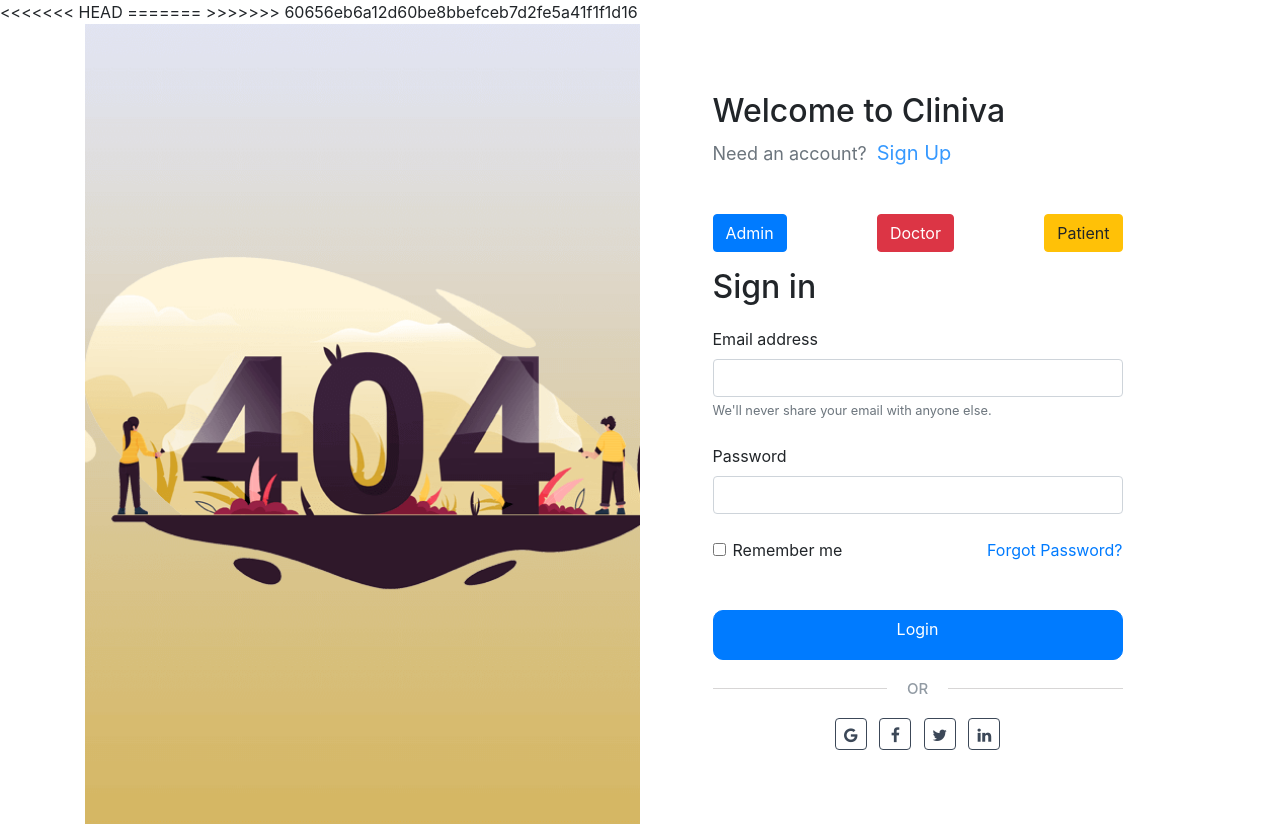
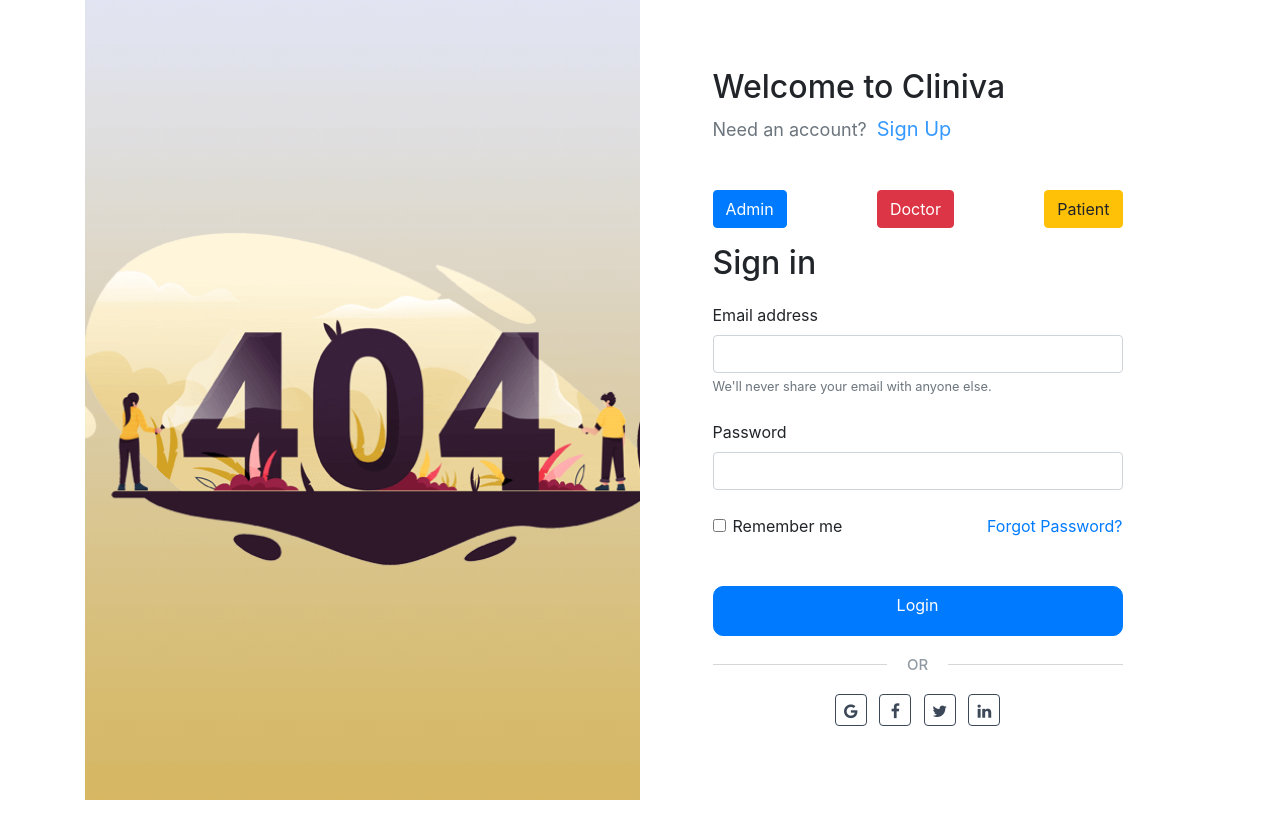
Before and after one commit to ryuzvki221/ProxiDoc, a Django app: page /auth/login/ in a window 1280 px wide. After the commit the page ends 800 px from the top, so only its background shows below. Run offline with Django 4.2, Linux system fonts and the light colour scheme; style sheets or scripts are compiled from the project's sources; some libraries are stand-ins or nearby versions; some web fonts are replaced.

Commit message:
pages login

```diff
--- a/src/templates/header.html
+++ b/src/templates/header.html
@@ -11,11 +11,8 @@
     <link href="https://maxcdn.bootstrapcdn.com/font-awesome/4.7.0/css/font-awesome.min.css" rel="stylesheet">
     <link rel="stylesheet" href="{% static 'css/style.css' %}">
     <link rel="stylesheet" href="{% static 'css/bootstrap.min.css' %}">
-<<<<<<< HEAD
 
-=======
     <link href="{% sass_src 'css/auth.scss' %}" rel="stylesheet" type="text/css"/>
->>>>>>> 60656eb6a12d60be8bbefceb7d2fe5a41f1f1d16
     <title>{% block titre %}{% endblock %}</title>
 </head>
 <body>
```
